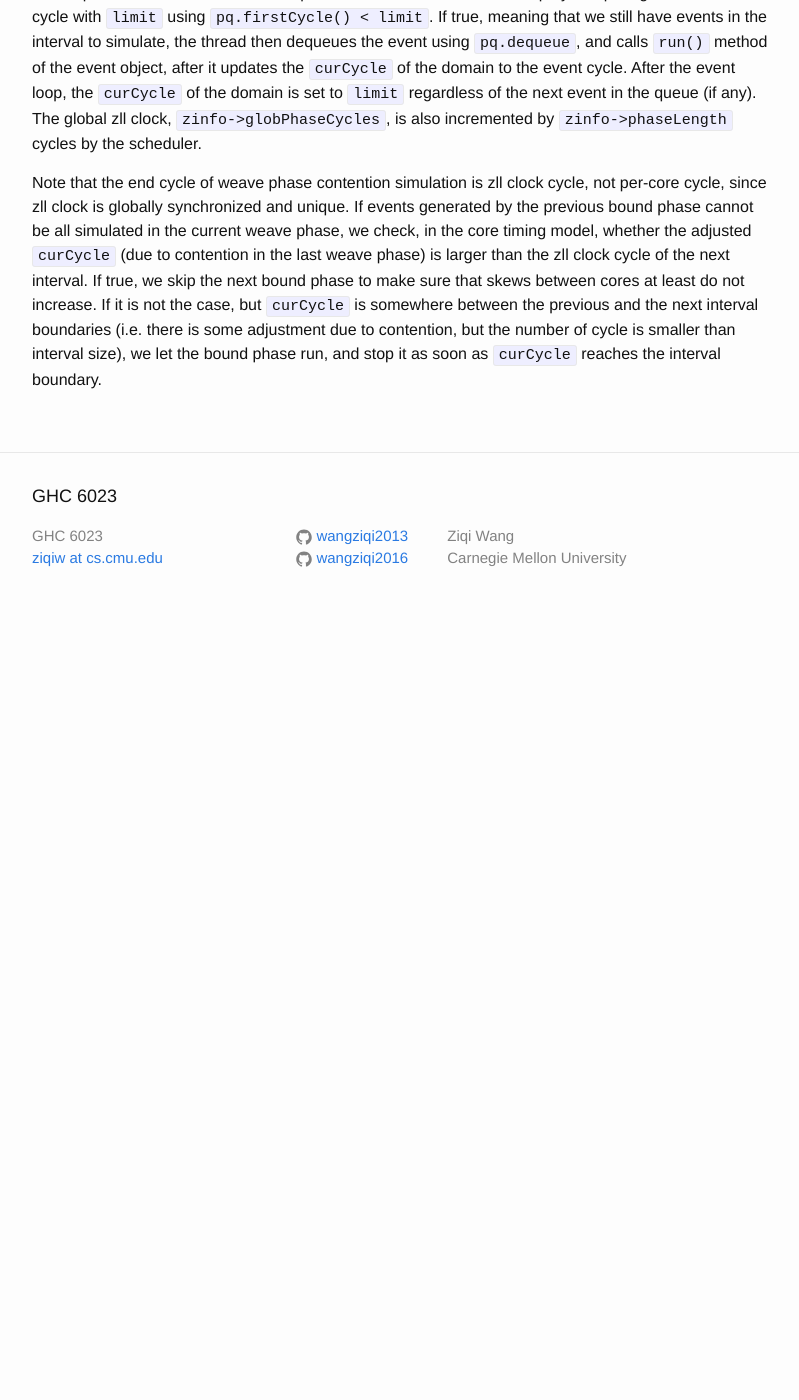
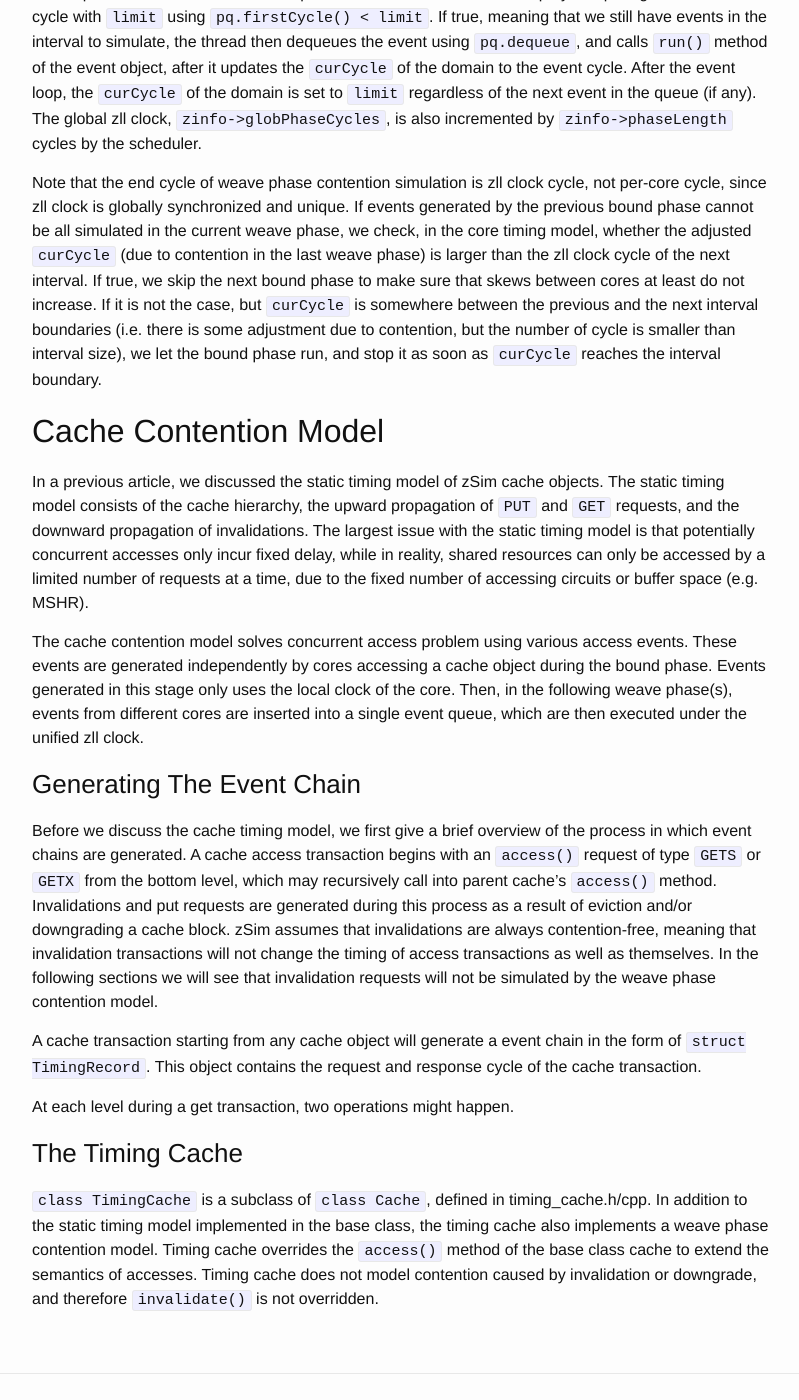
Before and after one commit to wangziqi2013/wangziqi2013.github.io, a Jekyll site: the page built from _posts/2019-01-22-understand-zsim-contention-sim.markdown, in a window 1280 px wide and 1400 px high, scrolled down 8249 px. Shown: the whole window, without its empty margins (238-1037 px from the left). Built offline with Jekyll 4.4.1, drawn with Linux system fonts in a browser that asks for light colours; before the commit the page ends 8879 px from its top, so only the background shows below that.

Commit message:
Adding event chain

```diff
--- a/_posts/2019-01-22-understand-zsim-contention-sim.markdown
+++ b/_posts/2019-01-22-understand-zsim-contention-sim.markdown
@@ -308,3 +308,37 @@ phase) is larger than the zll clock cycle of the next interval. If true, we skip
 skews between cores at least do not increase. If it is not the case, but `curCycle` is somewhere between the previous and
 the next interval boundaries (i.e. there is some adjustment due to contention, but the number of cycle is smaller than
 interval size), we let the bound phase run, and stop it as soon as `curCycle` reaches the interval boundary.
+
+## Cache Contention Model
+
+In a previous article, we discussed the static timing model of zSim cache objects. The static timing model consists of
+the cache hierarchy, the upward propagation of `PUT` and `GET` requests, and the downward propagation of invalidations.
+The largest issue with the static timing model is that potentially concurrent accesses only incur fixed delay, while in
+reality, shared resources can only be accessed by a limited number of requests at a time, due to the fixed number of
+accessing circuits or buffer space (e.g. MSHR).
+
+The cache contention model solves concurrent access problem using various access events. These events are generated
+independently by cores accessing a cache object during the bound phase. Events generated in this stage only uses the local
+clock of the core. Then, in the following weave phase(s), events from different cores are inserted into a single event queue,
+which are then executed under the unified zll clock.
+
+### Generating The Event Chain
+
+Before we discuss the cache timing model, we first give a brief overview of the process in which event chains are generated.
+A cache access transaction begins with an `access()` request of type `GETS` or `GETX` from the bottom level, which may
+recursively call into parent cache's `access()` method. Invalidations and put requests are generated during this process
+as a result of eviction and/or downgrading a cache block. zSim assumes that invalidations are always contention-free,
+meaning that invalidation transactions will not change the timing of access transactions as well as themselves. In the
+following sections we will see that invalidation requests will not be simulated by the weave phase contention model.
+
+A cache transaction starting from any cache object will generate a event chain in the form of `struct TimingRecord`.
+This object contains the request and response cycle of the cache transaction.
+
+At each level during a get transaction, two operations might happen.
+
+### The Timing Cache
+
+`class TimingCache` is a subclass of `class Cache`, defined in timing\_cache.h/cpp. In addition to the static timing
+model implemented in the base class, the timing cache also implements a weave phase contention model. Timing cache
+overrides the `access()` method of the base class cache to extend the semantics of accesses. Timing cache does not
+model contention caused by invalidation or downgrade, and therefore `invalidate()` is not overridden.
```
